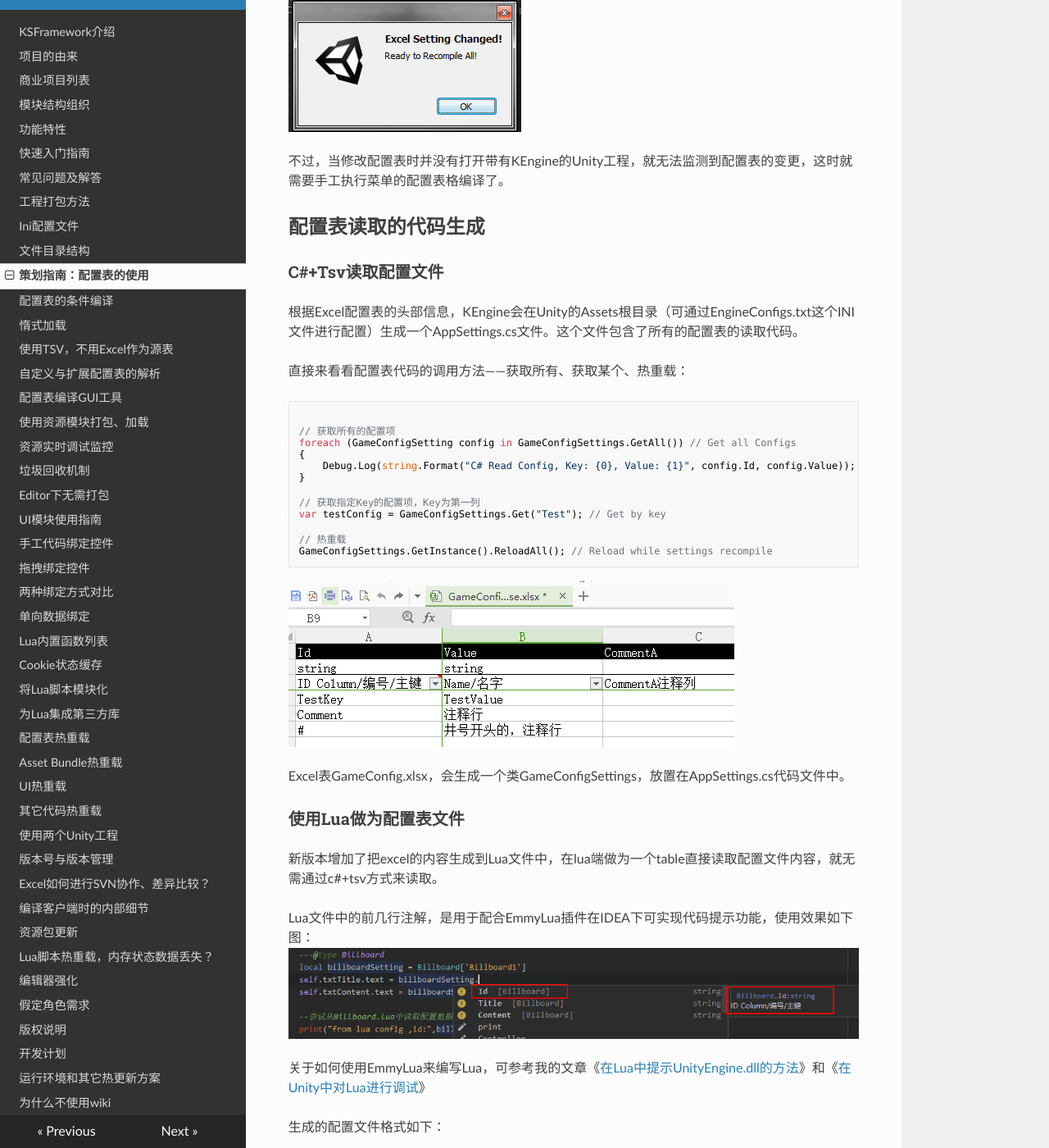
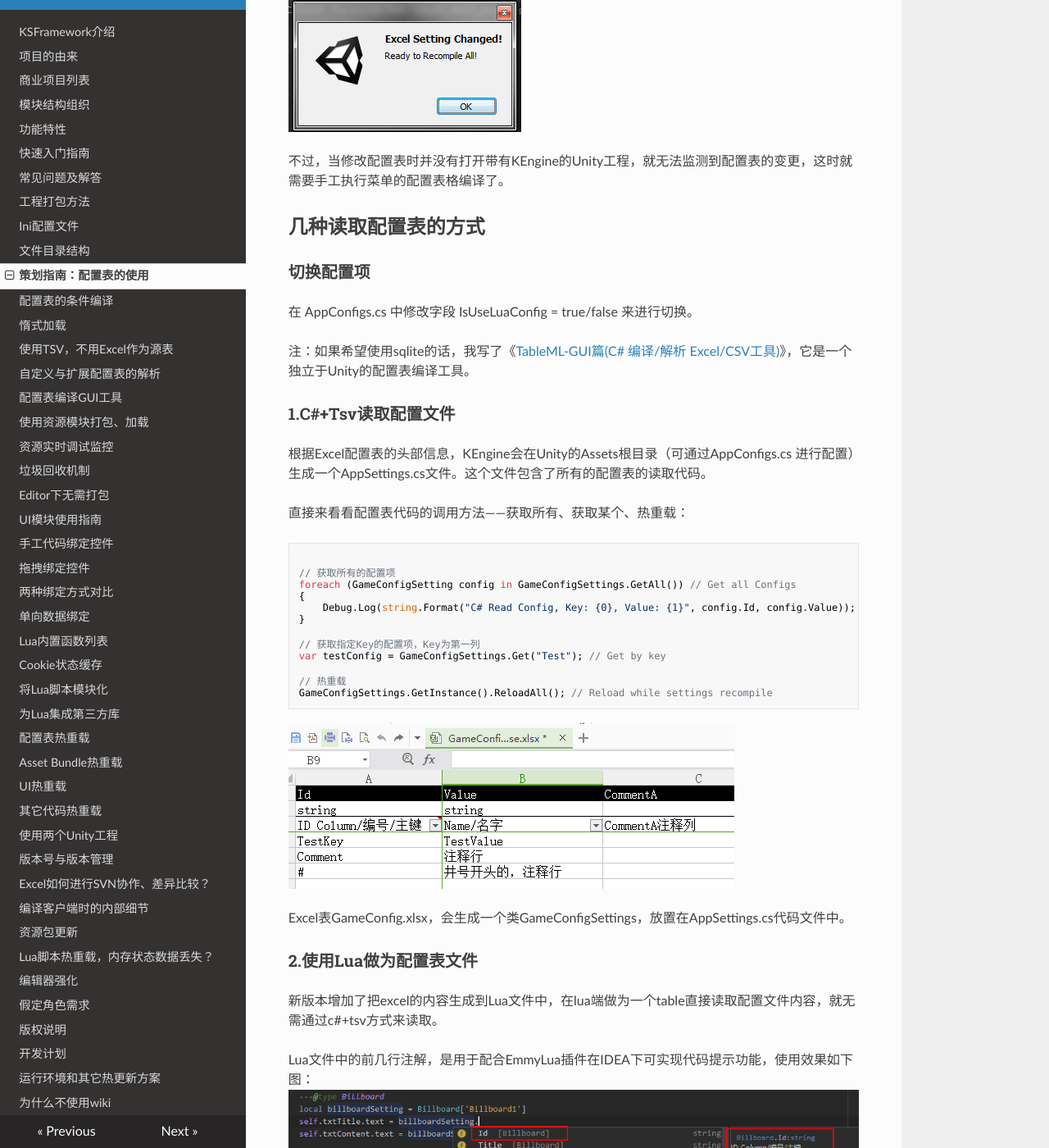
Before and after one commit to mr-kelly/KSFramework, an MkDocs documentation site: the page built from docs/setting/guide.md, in a window 1280 px wide and 1400 px high, scrolled down 3173 px. Shown: the whole window at 82% size. Built offline with MkDocs 1.6.1, drawn with Linux system fonts in a browser that asks for light colours; nearby versions of some CDN libraries; some of the changed text lies outside the part shown.

Commit message:
todo:在lua中使用sqlite

````diff
--- a/docs/setting/guide.md
+++ b/docs/setting/guide.md
@@ -80,11 +80,17 @@ KEngine配置表编译的本质，其实就是——**把Excel文件转换成纯
 
 不过，当修改配置表时并没有打开带有KEngine的Unity工程，就无法监测到配置表的变更，这时就需要手工执行菜单的配置表格编译了。
 
-## 配置表读取的代码生成
+## 几种读取配置表的方式
 
-### C#+Tsv读取配置文件
+### 切换配置项
 
-根据Excel配置表的头部信息，KEngine会在Unity的Assets根目录（可通过EngineConfigs.txt这个INI文件进行配置）生成一个AppSettings.cs文件。这个文件包含了所有的配置表的读取代码。
+在 AppConfigs.cs 中修改字段 IsUseLuaConfig = true/false 来进行切换。
+
+注：如果希望使用sqlite的话，我写了《[TableML-GUI篇(C# 编译/解析 Excel/CSV工具)](https://www.cnblogs.com/zhaoqingqing/p/7440867.html)》，它是一个独立于Unity的配置表编译工具。
+
+### 1.C#+Tsv读取配置文件
+
+根据Excel配置表的头部信息，KEngine会在Unity的Assets根目录（可通过AppConfigs.cs 进行配置）生成一个AppSettings.cs文件。这个文件包含了所有的配置表的读取代码。
 
 直接来看看配置表代码的调用方法——获取所有、获取某个、热重载：
 ```csharp
@@ -105,7 +111,7 @@ GameConfigSettings.GetInstance().ReloadAll(); // Reload while settings recompile
 
 Excel表GameConfig.xlsx，会生成一个类GameConfigSettings，放置在AppSettings.cs代码文件中。
 
-### 使用Lua做为配置表文件
+### 2.使用Lua做为配置表文件
 
 新版本增加了把excel的内容生成到Lua文件中，在lua端做为一个table直接读取配置文件内容，就无需通过c#+tsv方式来读取。
 
@@ -137,11 +143,13 @@ return {
 }
 ```
 
-### 切换配置项
+### 3.使用sqlite做为配置文件
 
-在EngineConfigs.txt 或 AppConfigs.txt 这个INI文件修改字段 IsUseLuaConfig = 0 的值来进行切换
+在tablemlGUI中支持把配置表数据编译到sqlite中，在lua端或C#中读取sqlite是件非常容易的事情。
 
-### 热重载
+
+
+## 热重载
 
 对策划来说，简单的修改Excel配置表后，往往需要重启游戏，来看修改的效果。
 
````
